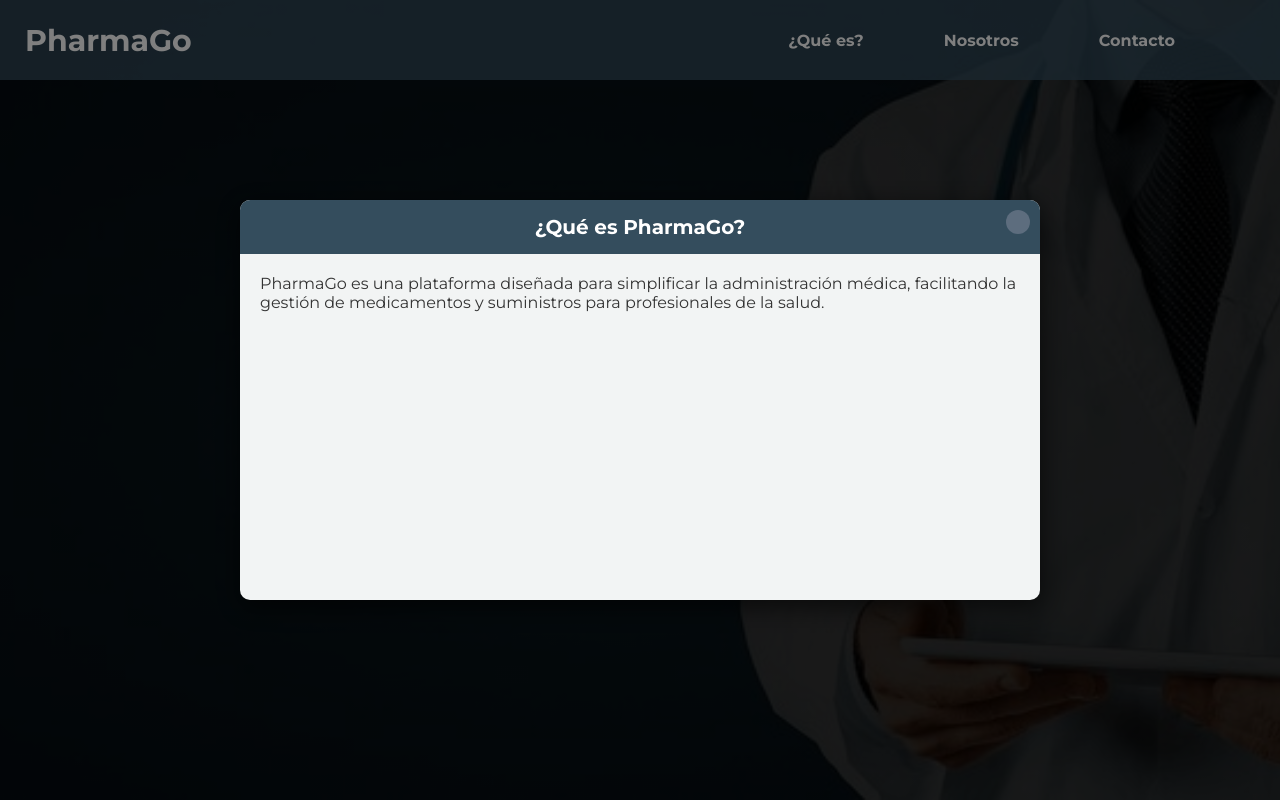
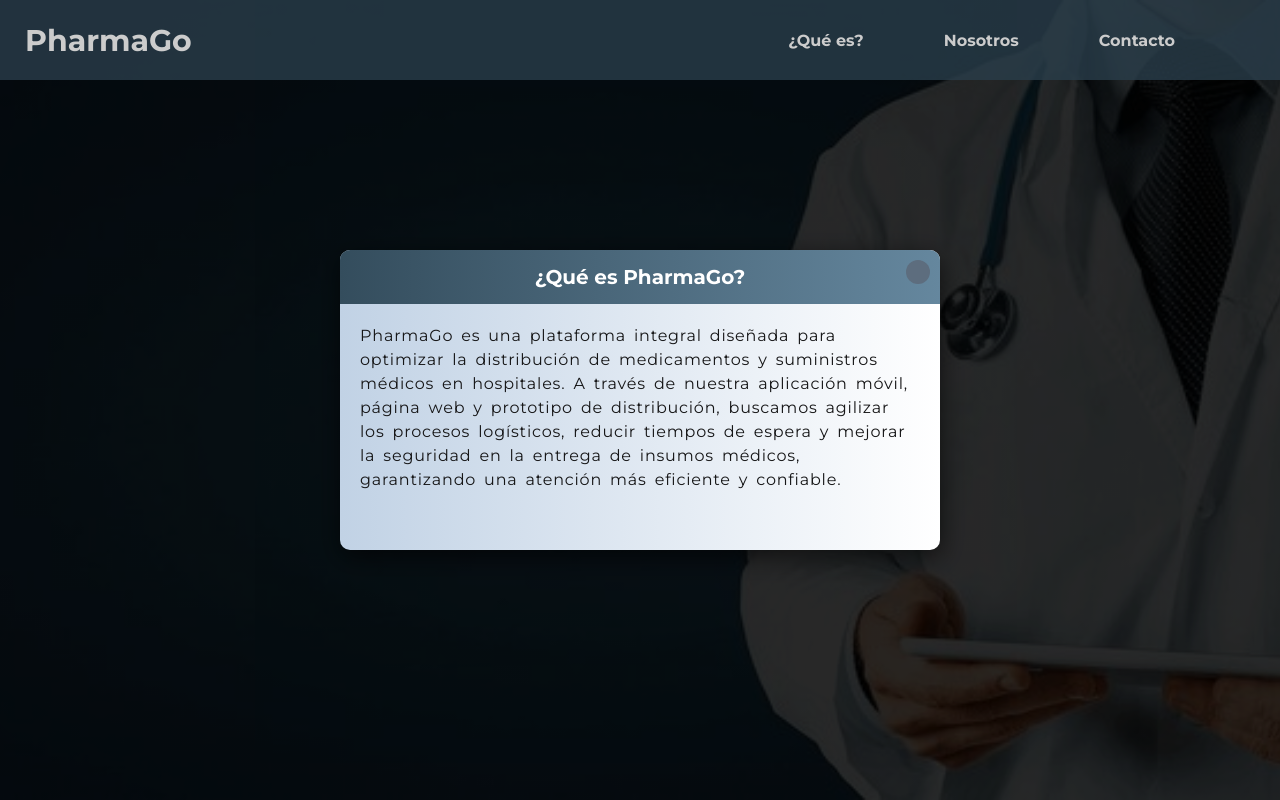
Before and after one commit to CarToCare/PharmaGo, a Django app: page / in a window 1280 px wide, after a click on "¿Qué es?". Run offline with Django 5.2, Linux system fonts and the light colour scheme; some libraries are stand-ins or nearby versions.

Commit message:
cambie modals

```diff
--- a/ourproyecto/pag/static/principal.css
+++ b/ourproyecto/pag/static/principal.css
@@ -119,6 +119,7 @@ video {
     color: #344D5D;
 }
 
+
 /* Botón */
 .content .btn {
     font-family: "Montserrat", sans-serif;
@@ -194,11 +195,11 @@ video {
     left: 0;
     width: 100vw;
     height: 100vh;
-    background: rgba(0, 0, 0, 0.5);
+    background: rgba(0, 0, 0, 0.2);
     display: flex;
     justify-content: center;
     align-items: center;
-    opacity: 0;
+    opacity: 2;
     visibility: hidden;
     transition: opacity 0.4s ease, visibility 0.4s ease;
     z-index: 9999;
@@ -212,9 +213,9 @@ video {
 }
 
 .contenedor {
-    width: 800px;
-    height: 400px;
-    background-color: #f2f4f4;
+    width: 600px;
+    height: 300px;
+    background: linear-gradient(90deg, #c1d2e5, #ffffff);
     border-radius: 10px;
     overflow: hidden;
     box-shadow: 1px 7px 25px rgba(0, 0, 0, 0.6);
@@ -222,7 +223,7 @@ video {
 }
 
 .contenedor header {
-    background:#344D5D;
+    background: linear-gradient(90deg, #344D5D, #65879e);
     color: #fff;
     padding: 15px;
     font-size: 20px;
@@ -233,6 +234,13 @@ video {
 .contenedor .contenido {
     padding: 20px;
     color: #333;
+}
+
+.parraf{
+    color: #161617;
+    letter-spacing: 0.8px;
+    word-spacing: 3px;
+    line-height: 1.5;
 }
 
 .close-btn {
--- a/ourproyecto/pag/templates/principal.html
+++ b/ourproyecto/pag/templates/principal.html
@@ -44,7 +44,8 @@
             <header>¿Qué es PharmaGo?</header>
             <label for="modal-que-es" class="close-btn"><box-icon name='x' animation='tada' color="#2e4053"></box-icon></label>
             <div class="contenido">
-                <p>PharmaGo es una plataforma diseñada para simplificar la administración médica, facilitando la gestión de medicamentos y suministros para profesionales de la salud.</p>
+                <p class="parraf">PharmaGo es una plataforma integral diseñada para optimizar la distribución de medicamentos y suministros médicos en hospitales.
+                     A través de nuestra aplicación móvil, página web y prototipo de distribución, buscamos agilizar los procesos logísticos, reducir tiempos de espera y mejorar la seguridad en la entrega de insumos médicos, garantizando una atención más eficiente y confiable.</p>
             </div>
         </div>
     </div>
@@ -54,7 +55,10 @@
             <header>Acerca de nosotros</header>
             <label for="modal-nosotros" class="close-btn"><box-icon name='x' animation='tada' color="#2e4053"></box-icon></label>
             <div class="contenido">
-                <p>Nosotros somos bla bla bla.</p>
+                <p class="parraf">En PharmaGo, nos dedicamos a transformar la logística hospitalaria mediante soluciones tecnológicas avanzadas. Con una plataforma que incluye una aplicación
+                    móvil, una página web y un prototipo innovador, optimizamos la distribución de medicamentos y suministros dentro de hospitales. Nuestro objetivo es mejorar
+                     la eficiencia, reducir errores y garantizar la seguridad de los pacientes, brindando a los profesionales de la salud herramientas eficientes y fáciles de
+                     implementar.</p>
             </div>
         </div>
     </div>
@@ -64,7 +68,13 @@
             <header>Contacto</header>
             <label for="modal-contacto" class="close-btn"><box-icon name='x' animation='tada' color="#2e4053"></box-icon></label>
             <div class="contenido">
-                <p>Puedes contactarnos en blaba </p>
+                <p class="parraf">Si tienes alguna pregunta, sugerencia o deseas más información sobre nuestros servicios, no dudes en ponerte en contacto con nosotros.</p>
+                <p class="parraf"><strong>Dirección: </strong>Av. Montes Americanos, Sector 35, 31216 Chihuahua, Chih.</p>
+                <p class="parraf"><strong>Correo eléctronico: </strong>PharmaGo@gmail.com</p>
+                <p class="parraf"><strong>Teléfono: </strong>614 432 2000</p>
+                <p class="parraf"><strong>Redes sociales: </strong> </p>
+
+
             </div>
         </div>
     </div>
```
